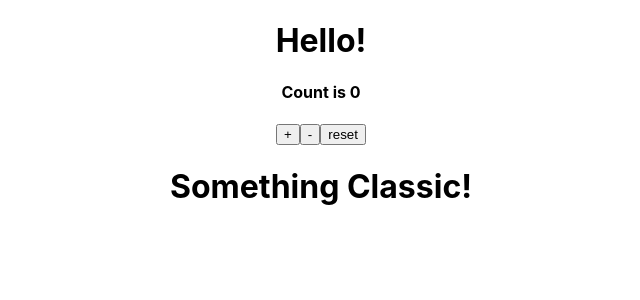
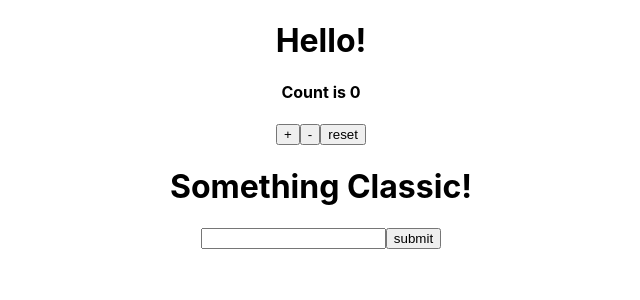
Before and after one commit to isakabusee/someapp, a React (Create React App) app: page / in a window 1280 px wide. Shown: the top 300 px of the page, without its empty margins (319-959 px from the left). Built offline with nearby package versions, Linux system fonts and the light colour scheme.

Commit message:
input field added

```diff
--- a/src/App.js
+++ b/src/App.js
@@ -1,6 +1,7 @@
 import './App.css';
 import Button from "./components/Button"
 import Classic from './components/Classic';
+import Greet from './components/Greet';
 
 function App() {
   return (
@@ -9,6 +10,7 @@ function App() {
     <h1>Hello!</h1>
     <Button />
     < Classic />
+    <Greet />
     </div>
   );
 }
--- /dev/null
+++ b/src/components/Greet.js
@@ -0,0 +1,29 @@
+import React, { useState } from 'react';
+
+
+
+
+
+
+
+const Greet = ({ setHeaderText }) => {
+    const [firstName, setFirstName] = useState("");
+
+    const handleName = (e) => {
+        setFirstName(e.target.value);
+    }
+
+    const handleSubmit = () => {
+        // setHeaderText(firstName);
+        console.log("something has been submitted")
+    };
+
+    return (
+        <div>
+            <input type="text" value={firstName} onChange={handleName} />
+            <button type="submit" onClick={handleSubmit}> submit</button>
+        </div>
+    )
+}
+
+export default Greet;
```
